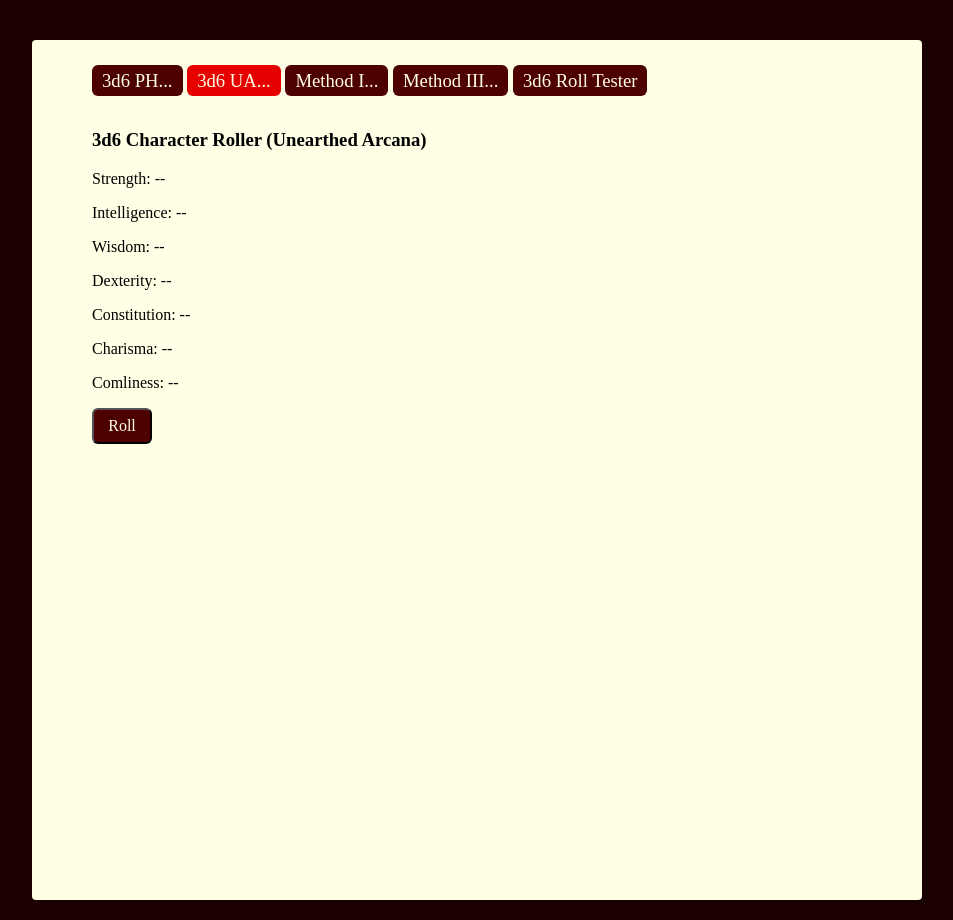
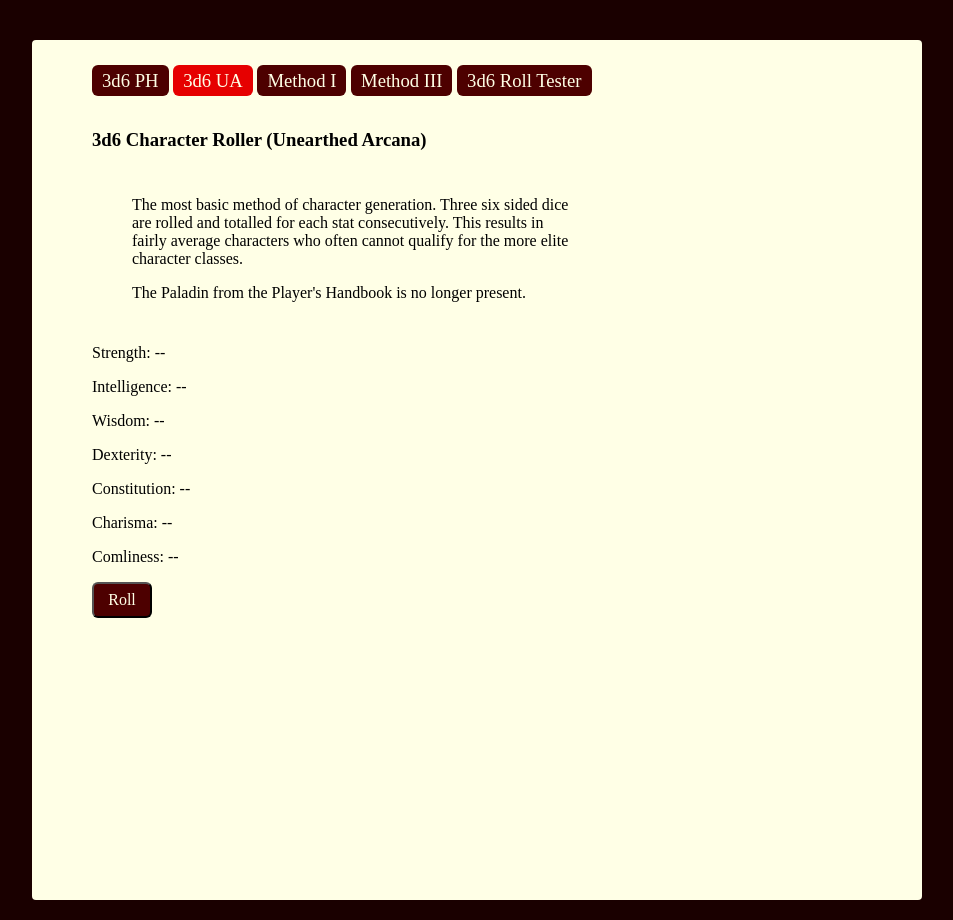
Before and after one commit to jonrreed/1e-character-rollers, a plain HTML site: page 3d6UA.html in a window 1280 px wide. Shown: the whole page, without its empty margins (163-1116 px from the left). Drawn offline with Linux system fonts and the light colour scheme; a web font is replaced by a local one.

Commit message:
Minor changes to de-uglify the nav menu

```diff
--- a/3d6UA.html
+++ b/3d6UA.html
@@ -7,14 +7,19 @@
 	<body>
 		<div id="content">
 		<nav>
-			<a href="index.html">3d6 PH...</a>
-			<span>3d6 UA...</span>
-			<a href="method1.html">Method I...</a>
-			<a href="method3roller.html">Method III...</a>
+			<a href="index.html">3d6 PH</a>
+			<span>3d6 UA</span>
+			<a href="method1.html">Method I</a>
+			<a href="method3roller.html">Method III</a>
 			<a href="3d6RollTester.html">3d6 Roll Tester</a>
 		</nav>
 
 		<h3>3d6 Character Roller (Unearthed Arcana)</h3>
+
+			<div id="description">
+				<p>The most basic method of character generation. Three six sided dice are rolled and totalled for each stat consecutively. This results in fairly average characters who often cannot qualify for the more elite character classes.</p>
+				<p>The Paladin from the Player's Handbook is no longer present.</p>
+			</div>
 
 		<p id="0">Strength: --</p>
 		<p id="1">Intelligence: --</p>
```
Also changed, not shown: 3d6RollTester.html (+4 -4 lines), index.html (+4 -2 lines), method1.html (+4 -4 lines), method3roller.html (+4 -4 lines).
